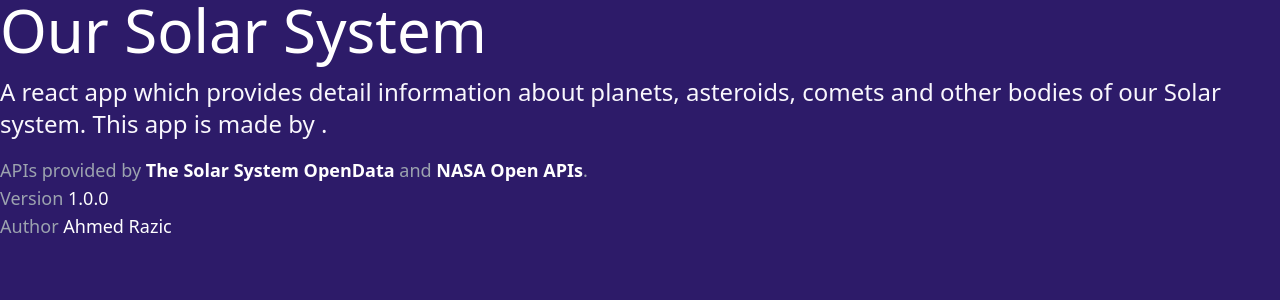
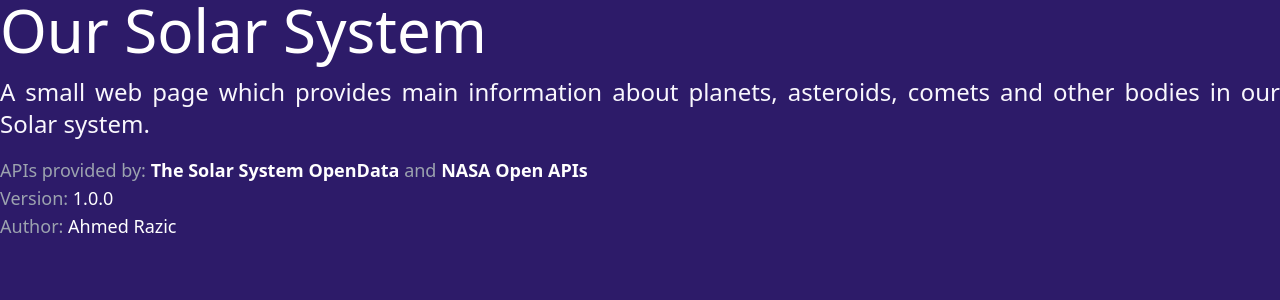
Before and after one commit to ahmed-razic/solar-system, a React (Create React App) app: page / in a window 1280 px wide. Shown: the top 300 px of the page. Built offline with nearby package versions, Linux system fonts and the light colour scheme.

Commit message:
modified About page

```diff
--- a/src/pages/About.jsx
+++ b/src/pages/About.jsx
@@ -2,13 +2,12 @@ function About() {
   return (
     <>
       <h1 className='text-6xl mb-4 text-white'>Our Solar System</h1>
-      <p className='mb-4 text-2xl font-light'>
-        A react app which provides detail information about planets, asteroids,
-        comets and other bodies of our Solar system. This app is made by{' '}
-        <strong></strong>.
+      <p className='mb-4 text-2xl font-light text-justify'>
+        A small web page which provides main information about planets,
+        asteroids, comets and other bodies in our Solar system.
       </p>
       <p className='text-lg text-gray-400'>
-        APIs provided by{' '}
+        APIs provided by:{' '}
         <strong className='text-white'>
           <a
             href='https://api.le-systeme-solaire.net/en/'
@@ -26,13 +25,12 @@ function About() {
             NASA Open APIs
           </a>
         </strong>
-        .
       </p>
       <p className='text-lg text-gray-400'>
-        Version <span className='text-white'>1.0.0</span>
+        Version: <span className='text-white'>1.0.0</span>
       </p>
       <p className='text-lg text-gray-400'>
-        Author{' '}
+        Author:{' '}
         <span className='text-white'>
           <a
             href='https://github.com/ahmed-razic'
```
